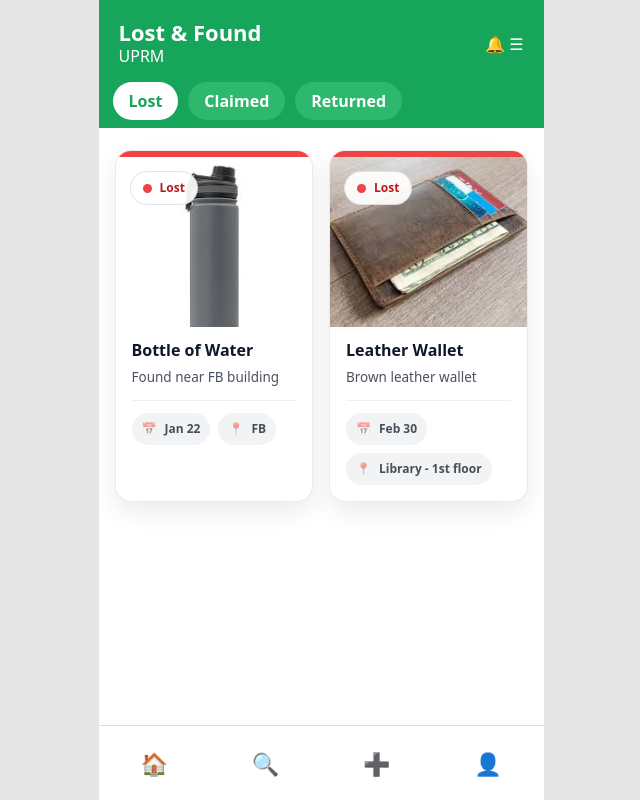
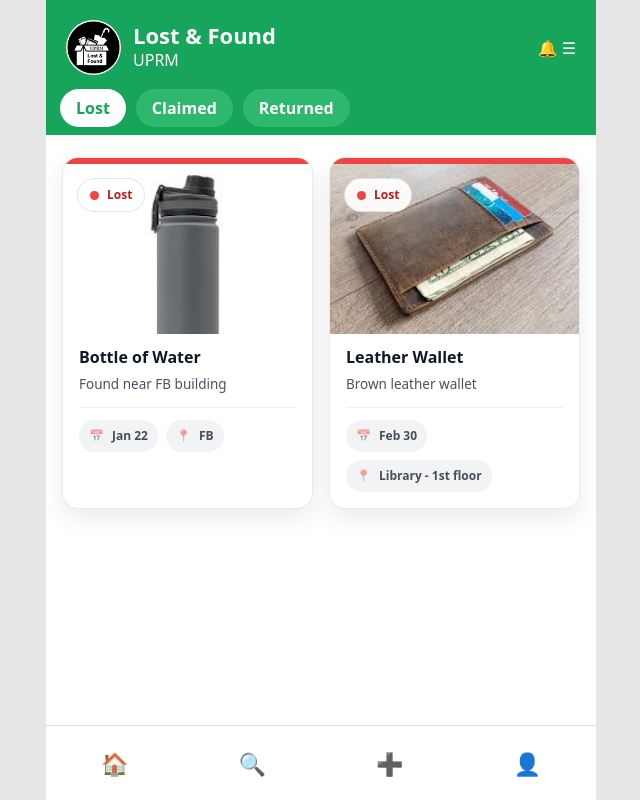
Before and after one commit to uprm-inso4115-2025-2026-s2/semester-project-lost-and-found, a React (Vite) app in the folder Lost-and-Found-App/: page / in a window 1280 px wide. Shown: the whole page, without its empty margins (319-959 px from the left). Built offline with nearby package versions, Linux system fonts and the light colour scheme.

Commit message:
Logo and change to the aspect ratio

```diff
--- a/Lost-and-Found-App/src/pages/HomePage.css
+++ b/Lost-and-Found-App/src/pages/HomePage.css
@@ -1,5 +1,5 @@
 .homePage {
-  max-width: 445px;
+  max-width: 550px;
   margin: 0 auto;
   min-height: 100vh;
   background: white;
@@ -23,6 +23,21 @@
 .headerLeft h1 {
   margin: 0;
   font-size: 22px;
+}
+
+.headerLeft {
+  display: flex;
+  align-items: center;
+  gap: 12px;
+}
+
+.headerLogo {
+  width: 55px;
+  height: 55px;
+
+  border-radius: 50%;
+
+  object-fit: cover;
 }
 
 .statusTabs {
@@ -65,7 +80,7 @@
   bottom: 0;
 
   width: 100%;
-  max-width: 445px;
+  max-width: 550px;
 
   background: white;
 
--- a/Lost-and-Found-App/src/pages/HomePage.tsx
+++ b/Lost-and-Found-App/src/pages/HomePage.tsx
@@ -1,3 +1,4 @@
+import logo from "../assets/Lost&Found-Logo.jpeg"
 import "./HomePage.css";
 import { useState } from "react";
 import { ItemCard} from "../components/ItemCard";
@@ -37,8 +38,18 @@ export default function HomePage() {
       {/* HEADER */}
       <header className="homeHeader">
         <div className="headerLeft">
-          <h1>Lost & Found</h1>
-          <span>UPRM</span>
+
+          <img
+            src={logo}
+            alt="Lost and Found Logo"
+            className="headerLogo"
+          />
+
+          <div className="headerText">
+            <h1>Lost & Found</h1>
+            <span>UPRM</span>
+          </div>
+
         </div>
 
         <div className="headerIcons">
```
